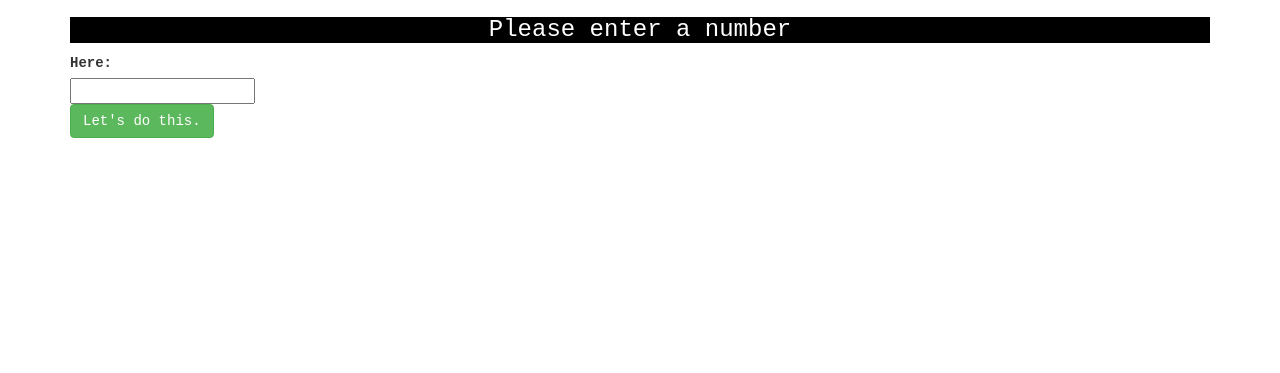
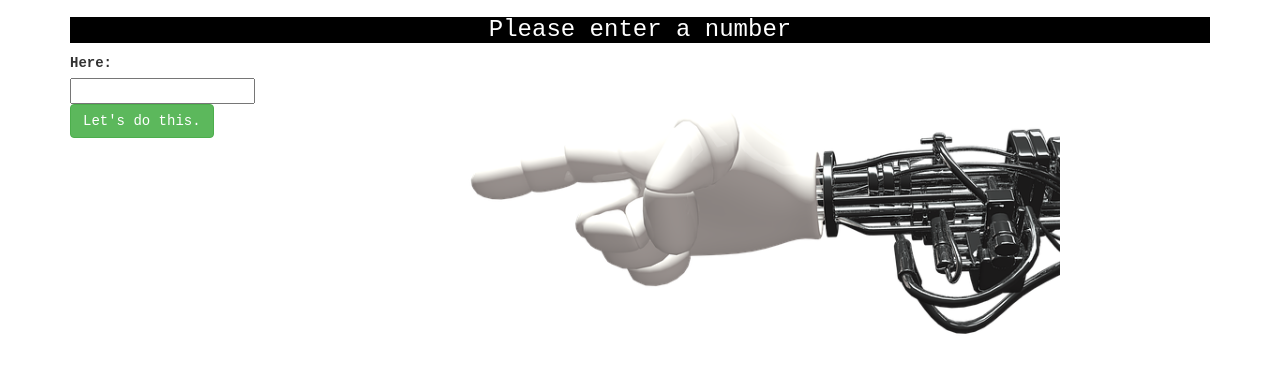
Before and after one commit to jaki-w/Beep-to-Boop, a plain HTML site: page index.html in a window 1280 px wide. Shown: the part 63-436 px from the top of the page. Drawn offline with Linux system fonts and the light colour scheme.

Commit message:
add image and row with columns to hold form and image.

```diff
--- a/css/styles.css
+++ b/css/styles.css
@@ -12,6 +12,13 @@ h3 {
   color: white;
 }
 
-form {
-  float: left;
+img {
+  width: 80%;
 }
+
+#formBox  {
+}
+
+#handImage {
+  float: right;
+}
--- a/index.html
+++ b/index.html
@@ -11,11 +11,20 @@
     <div class="container">
       <h1>Beep-Boop, I am a number generator.</h1>
       <h3>Please enter a number</h3>
-      <form>
-        <label id="number">Here:</label><br>
-        <input type="text" id="userInput"><br>
-        <button type="submit" class="btn btn-success">Let's do this.</button>
-      </form>
+      <div class="row">
+        <div class="col-md-8" id="handImage">
+          <img src="img/robotHand.png" alt="a white robot handing pointing to the left">
+        </div><!--column-->
+
+        <div class="col-md-4" id="formBox">
+          <form>
+            <label id="number">Here:</label><br>
+            <input type="text" id="userInput"><br>
+            <button type="submit" class="btn btn-success">Let's do this.</button>
+          </form>
+        </div><!--column-->
+      </div><!--row-->
+
       <div class="output">
 
       </div>
```
